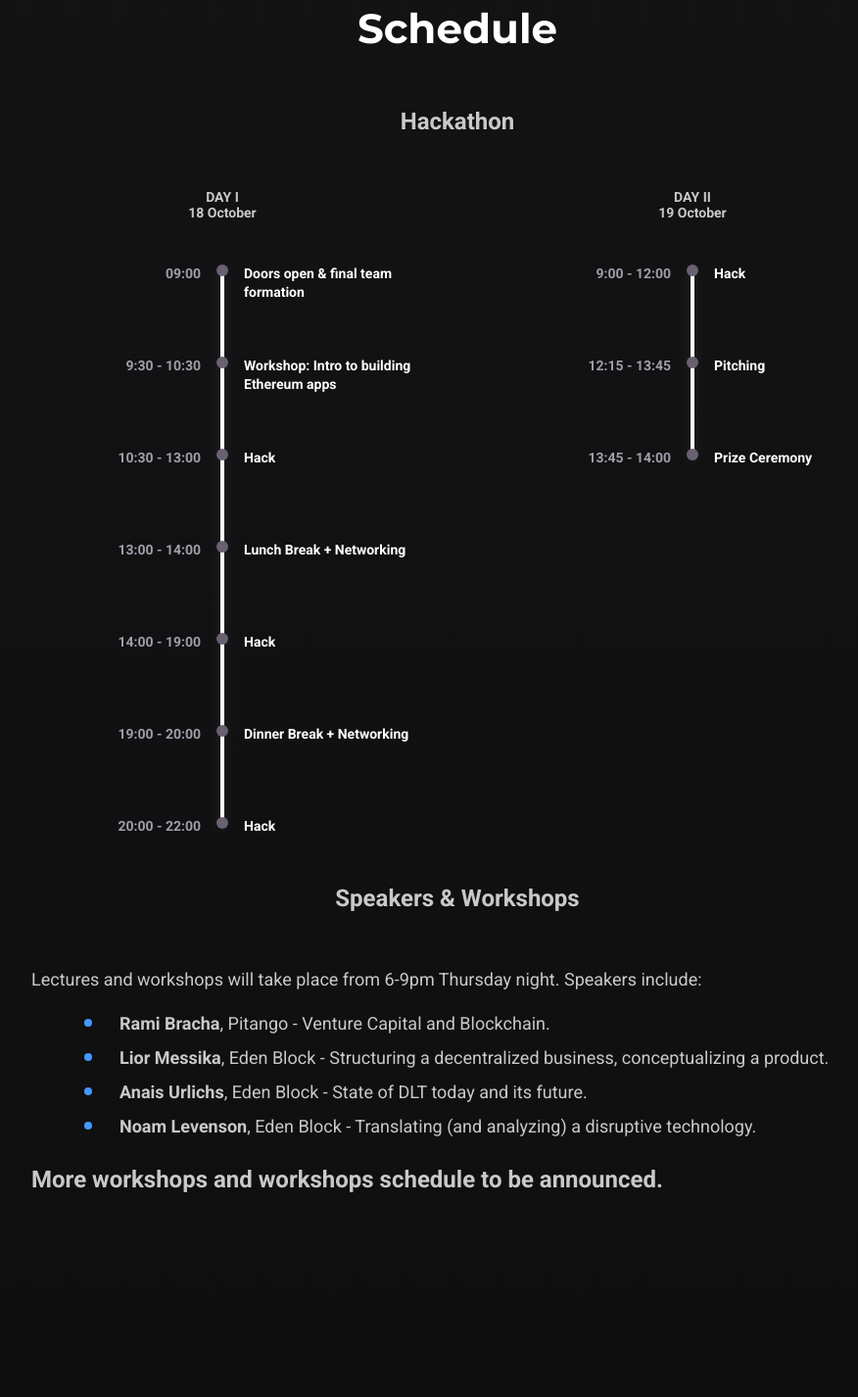
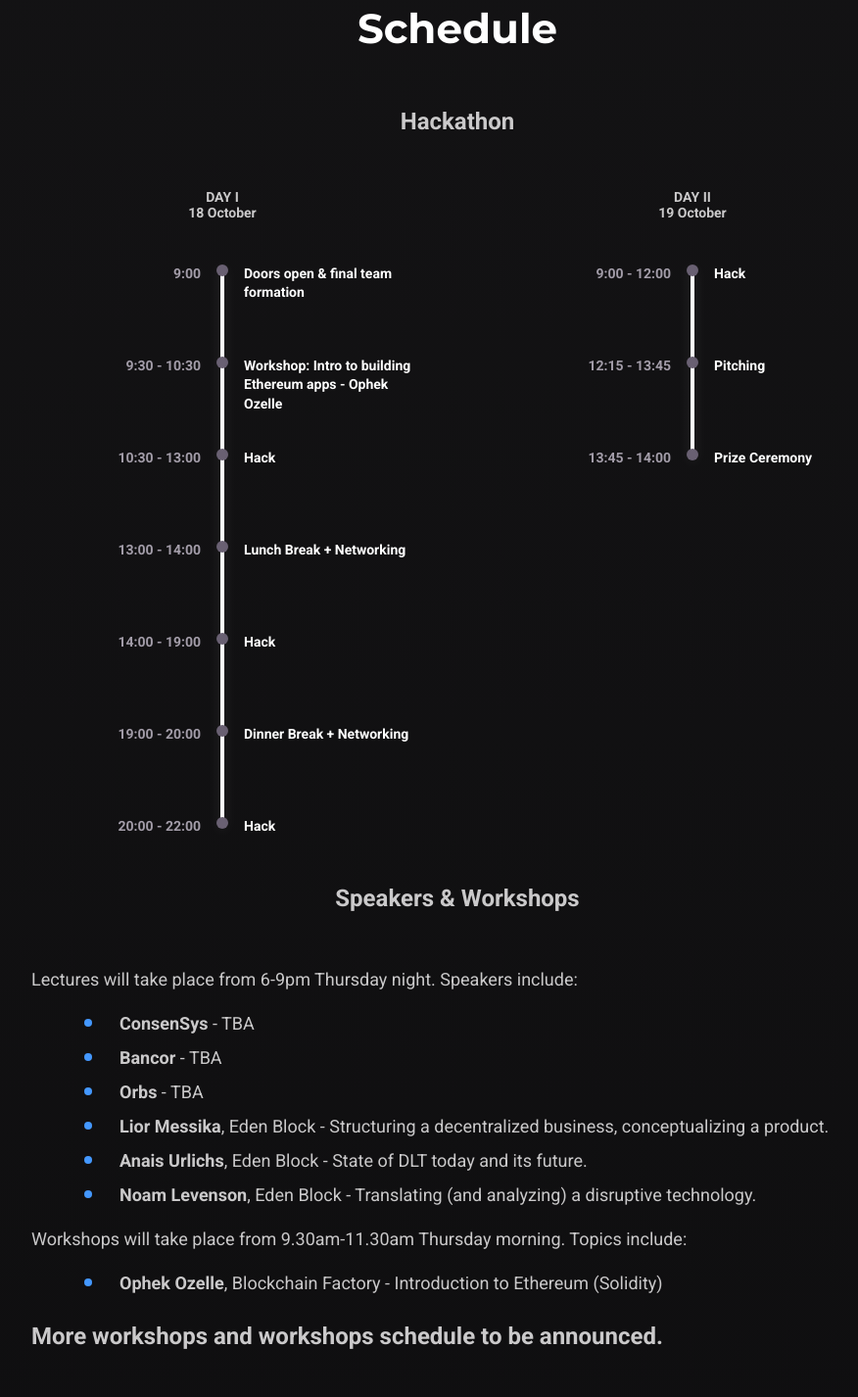
Before and after one commit to DappWorks/Dappathon, a website: page dappathon.html in a window 1280 px wide. Shown: the part 2714-4140 px from the top of the page at 98% size, without its empty margins (173-1049 px from the left). Drawn offline with Linux system fonts and the light colour scheme; some packages are replaced by stand-ins of ours.

Commit message:
updated speakers

```diff
--- a/dappathon.html
+++ b/dappathon.html
@@ -666,12 +666,12 @@
                   <br />18 October</h3>
                 <div class="program__timeline">
                   <div class="program__event">
-                    <p class="program__event-time">09:00</p>
+                    <p class="program__event-time">9:00</p>
                     <p class="program__event-title">Doors open &amp; final team formation</p>
                   </div>
                   <div class="program__event">
                     <p class="program__event-time">9:30 - 10:30</p>
-                    <p class="program__event-title">Workshop: Intro to building Ethereum apps</p>
+                    <p class="program__event-title">Workshop: Intro to building Ethereum apps - Ophek Ozelle</p>
                   </div>
                   <!-- <div class="program__event">
                     <p class="program__event-time">10:30 - 11:30</p>
@@ -729,11 +729,20 @@
           </div>
           <div class="rich-text">
             <p>
-              Lectures and workshops will take place from 6-9pm Thursday night. Speakers include:
+              Lectures will take place from 6-9pm Thursday night. Speakers include:
             </p>
             <ul>
+              <!-- <li>
+                <b>Rami Bracha</b>, Pitango - Venture Capital and Blockchain.
+              </li> -->
               <li>
-                <b>Rami Bracha</b>, Pitango - Venture Capital and Blockchain.
+                <b>ConsenSys</b> - TBA
+              </li>
+              <li>
+                <b>Bancor</b> - TBA
+              </li>
+              <li>
+                <b>Orbs</b> - TBA
               </li>
               <li>
                 <b>Lior Messika</b>, Eden Block - Structuring a decentralized business, conceptualizing a product.
@@ -743,6 +752,14 @@
               </li>
               <li>
                 <b>Noam Levenson</b>, Eden Block - Translating (and analyzing) a disruptive technology.
+              </li>
+            </ul>
+            <p>
+              Workshops will take place from 9.30am-11.30am Thursday morning. Topics include:
+            </p>
+            <ul>
+              <li>
+                <b>Ophek Ozelle</b>, Blockchain Factory - Introduction to Ethereum (Solidity)
               </li>
             </ul>
             <h3> More workshops and workshops schedule to be announced.</h3>
```
